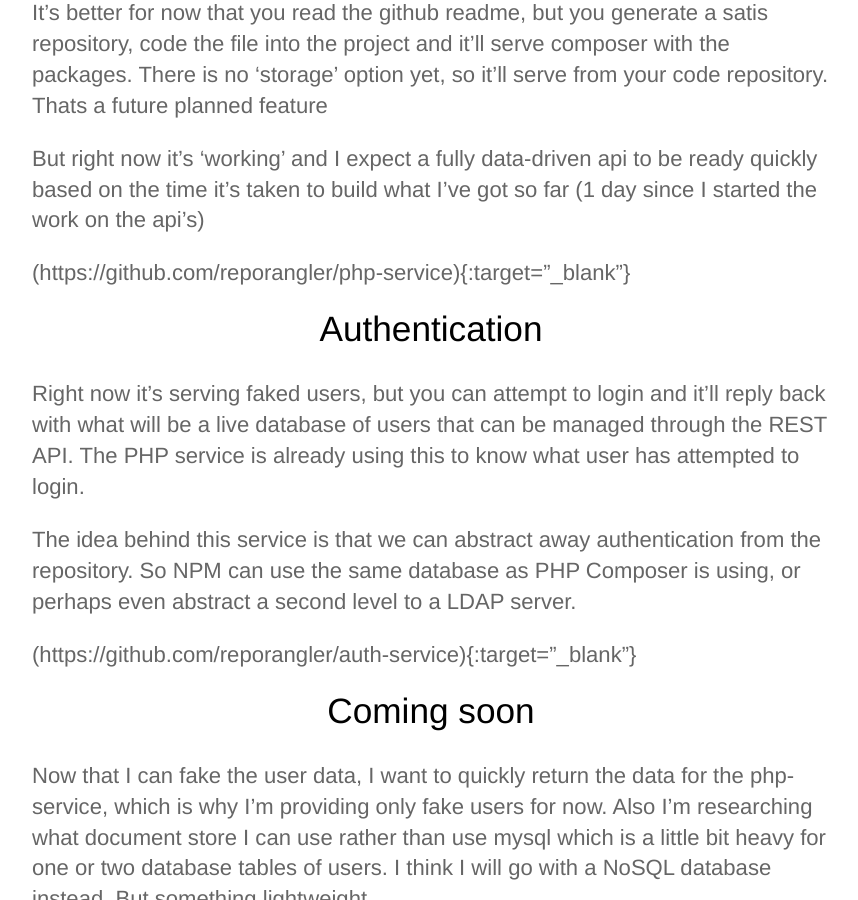
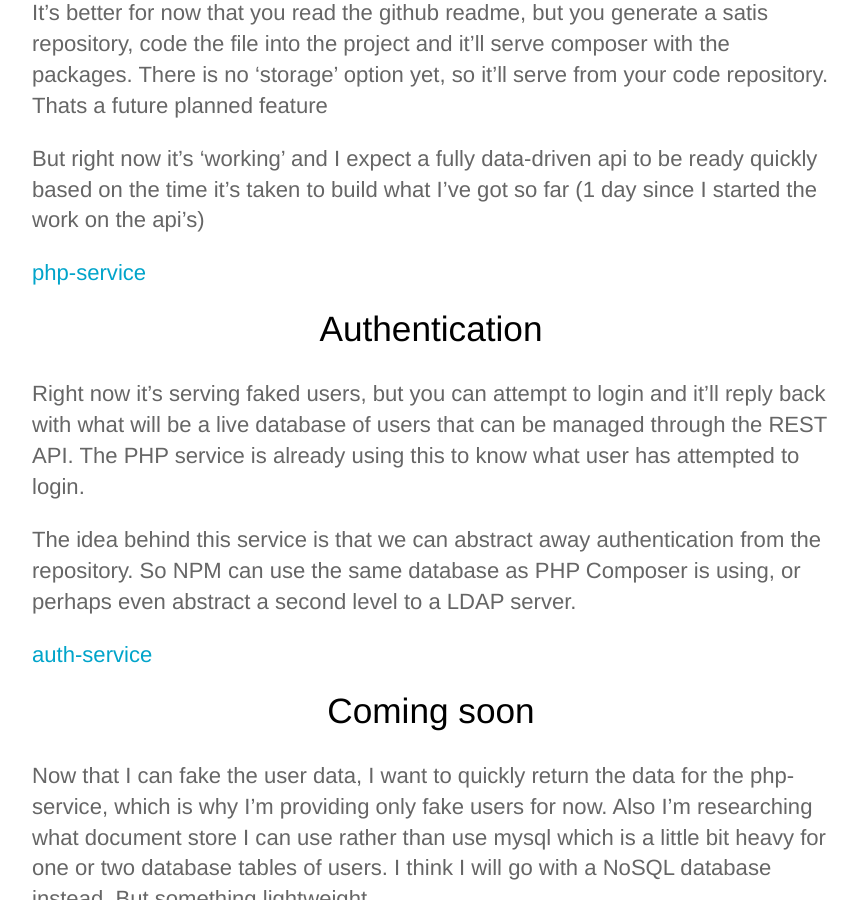
Before and after one commit to reporangler/website, a Jekyll site: the page built from _pages/install.md, in a window 1280 px wide and 900 px high, scrolled down 402 px. Shown: the whole window, without its empty margins (380-1238 px from the left). Built offline with Jekyll 4.4.1, drawn with Linux system fonts in a browser that asks for light colours; some of the changed lines change nothing that is shown.

Commit message:
add the link text

```diff
--- a/_pages/install.md
+++ b/_pages/install.md
@@ -16,7 +16,7 @@
 But right now it's 'working' and I expect a fully data-driven api to be ready quickly based on the time it's taken
 to build what I've got so far (1 day since I started the work on the api's)
 
-(https://github.com/reporangler/php-service){:target="_blank"}
+[php-service](https://github.com/reporangler/php-service){:target="_blank"}
 
 ## Authentication
 
@@ -27,7 +27,7 @@
 The idea behind this service is that we can abstract away authentication from the repository. So NPM can use the same
 database as PHP Composer is using, or perhaps even abstract a second level to a LDAP server.
 
-(https://github.com/reporangler/auth-service){:target="_blank"}
+[auth-service](https://github.com/reporangler/auth-service){:target="_blank"}
 
 ## Coming soon
 
```
